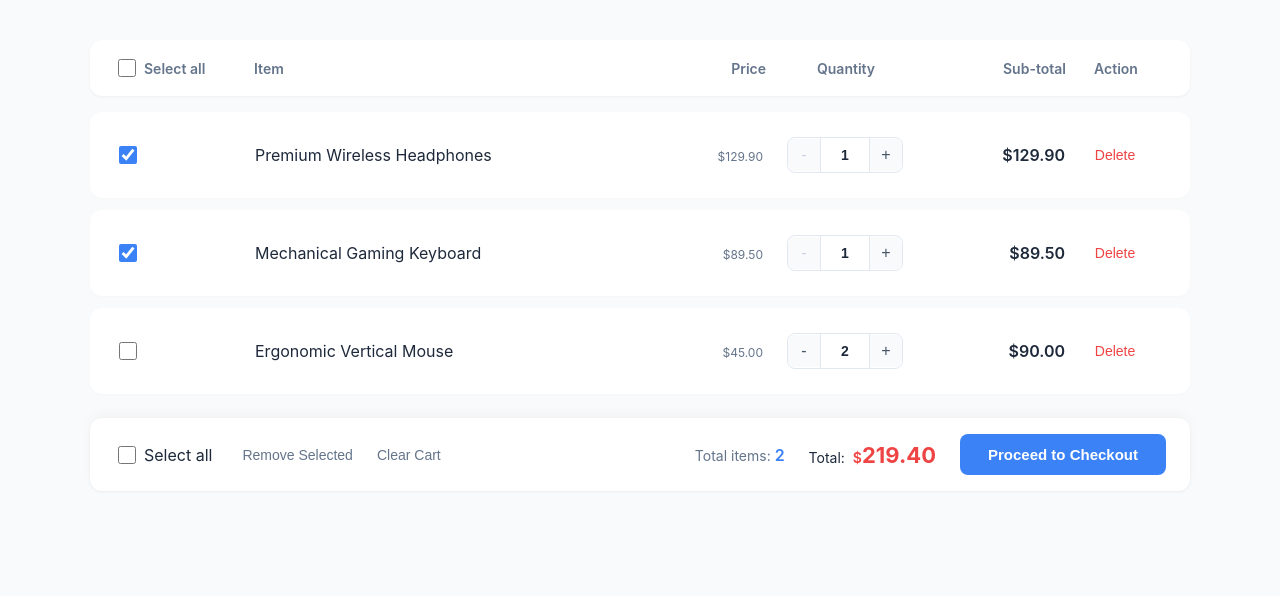
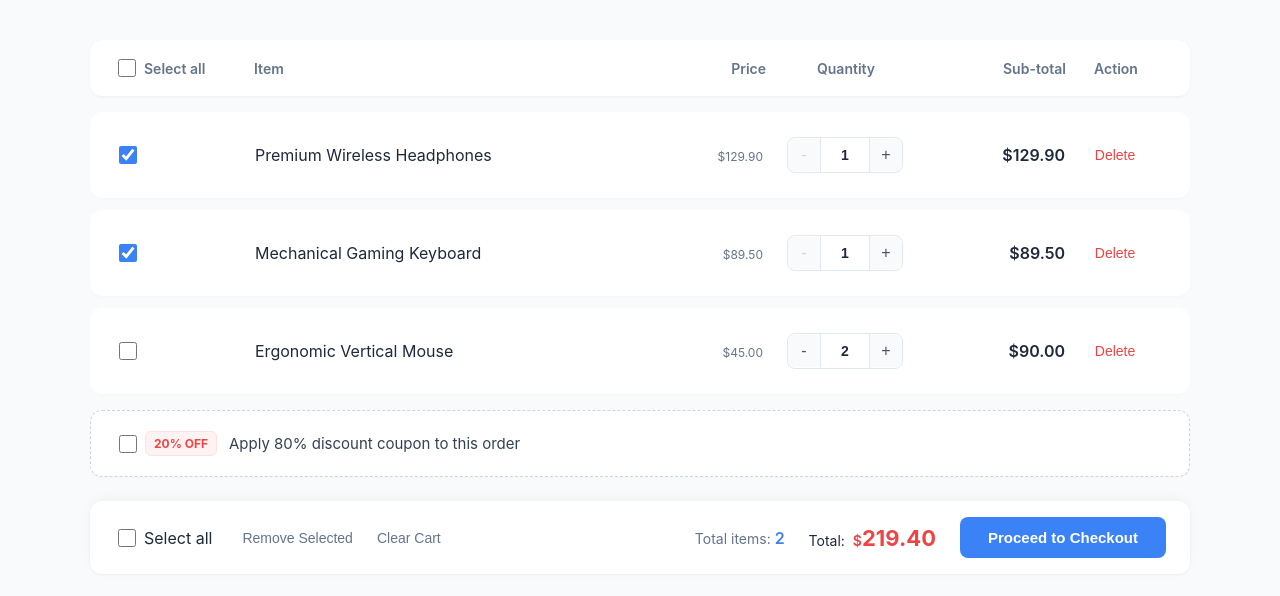
Before and after one commit to jk1698oxx2/vue_project3_shopping_cart, a Vue app: page / in a window 1280 px wide. Shown: the top 596 px of the page. Built offline with nearby package versions, Linux system fonts and the light colour scheme.

Commit message:
feat: add function for coupon discount

```diff
--- a/src/composables/useCart.ts
+++ b/src/composables/useCart.ts
@@ -29,9 +29,11 @@ export function useCart() {
     })
 
     const totalPrice = computed<number>(() => {
-        return cartList.value
+        const rawTotal = cartList.value
             .filter(item => item.checked)
             .reduce((total, item) => total + item.price * item.quantity, 0)
+
+        return hasDiscount.value ? rawTotal * 0.8 : rawTotal
     })
 
     const removeItem = (id: number) => {
@@ -46,6 +48,8 @@ export function useCart() {
         cartList.value = []
     }
 
+    const hasDiscount = ref<boolean>(false)
+
     return {
         cartList,
         isAllChecked,
@@ -53,6 +57,7 @@ export function useCart() {
         totalPrice,
         removeItem,
         removeSelectedItems,
-        clearCart
+        clearCart,
+        hasDiscount
     }
 }
--- a/src/style.css
+++ b/src/style.css
@@ -254,3 +254,38 @@ body {
   font-size: 16px;
   box-shadow: 0 1px 3px rgba(0, 0, 0, 0.02);
 }
+
+/* 優惠券區塊 */
+.coupon-section {
+  background-color: #ffffff;
+  padding: 20px 24px;
+  border-radius: 12px;
+  margin-top: 16px;
+  box-shadow: 0 1px 3px rgba(0, 0, 0, 0.02);
+  border: 1px dashed #cbd5e1; /* 虛線營造優惠券感 */
+}
+
+.coupon-label {
+  display: flex;
+  align-items: center;
+  cursor: pointer;
+}
+
+.coupon-text {
+  display: flex;
+  align-items: center;
+  gap: 12px;
+  font-size: 15px;
+  color: #334155;
+}
+
+/* 優惠券的 8 折小標籤 */
+.coupon-tag {
+  background-color: #fef2f2;
+  color: #ef4444;
+  font-size: 12px;
+  font-weight: 700;
+  padding: 4px 8px;
+  border-radius: 6px;
+  border: 1px solid #fee2e2;
+}
--- a/src/views/CartView.vue
+++ b/src/views/CartView.vue
@@ -9,7 +9,8 @@ const {
   totalPrice,
   removeItem,
   removeSelectedItems,
-  clearCart
+  clearCart,
+  hasDiscount
 } = useCart()
 </script>
 
@@ -45,6 +46,16 @@ const {
       </div>
     </section>
 
+    <div class="coupon-section">
+      <label class="coupon-label">
+        <input type="checkbox" v-model="hasDiscount" class="custom-checkbox">
+        <div class="coupon-text">
+          <span class="coupon-tag">20% OFF</span>
+          <span>Apply 80% discount coupon to this order</span>
+        </div>
+      </label>
+    </div>
+
     <!-- 3. 底部結算浮動欄 -->
     <footer class="cart-footer-bar">
       <div class="footer-left">
```
